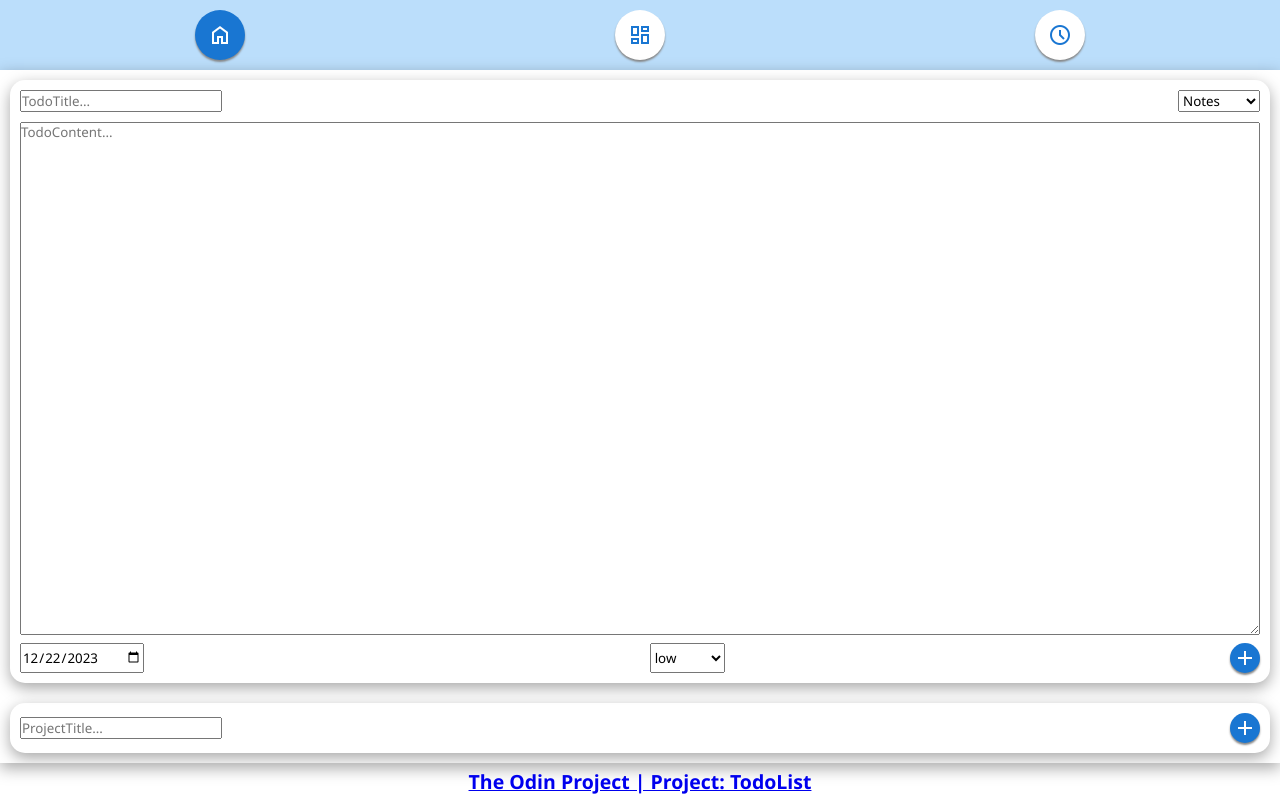
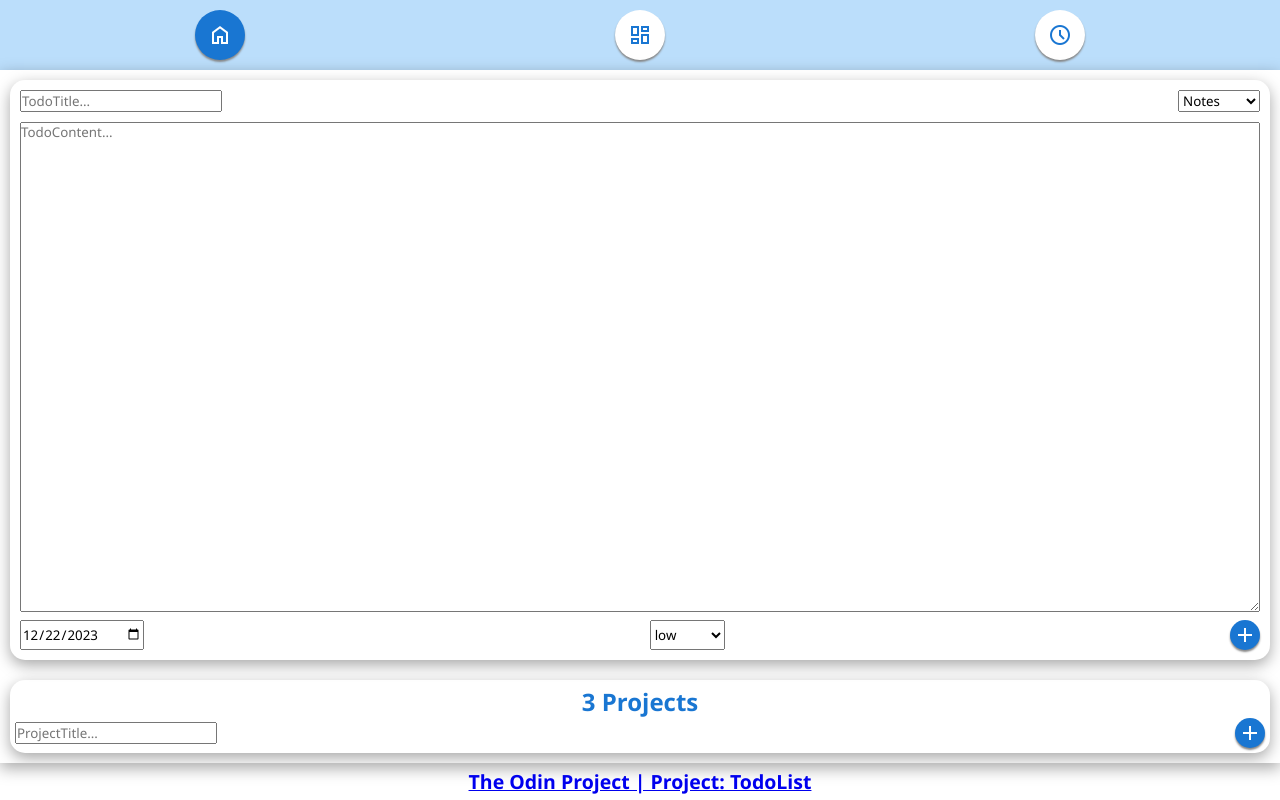
Before and after one commit to CyprianESPI/odin-todolist, a website built with webpack: page src/index.html in a window 1280 px wide. Built offline with nearby package versions, Linux system fonts and the light colour scheme.

Commit message:
wip: add projects count

```diff
--- a/src/components/projectUi.js
+++ b/src/components/projectUi.js
@@ -26,11 +26,22 @@ class ProjectUi {
             refreshUi();
         });
 
+        // Fill the header
+        const header = document.createElement("div");
+        header.innerHTML =
+            `<h2>
+            ${Object.keys(db.data["Projects"]).length} Projects
+            </h2>`;
+
         // Fill the container
         const container = document.createElement("div");
-        container.className = "card project-input";
-        container.appendChild(inputTitle);
-        container.appendChild(addBtn);
+        container.className = "card";
+        container.appendChild(header);
+        const main = document.createElement("div");
+        main.id = "project-input";
+        main.appendChild(inputTitle);
+        main.appendChild(addBtn);
+        container.appendChild(main);
         parent.appendChild(container);
     }
 
--- a/src/styles.css
+++ b/src/styles.css
@@ -134,7 +134,7 @@ button {
     padding: 5px;
 }
 
-.card.project-input {
+#project-input {
     display: flex;
     justify-content: space-between;
     align-items: center;
```
